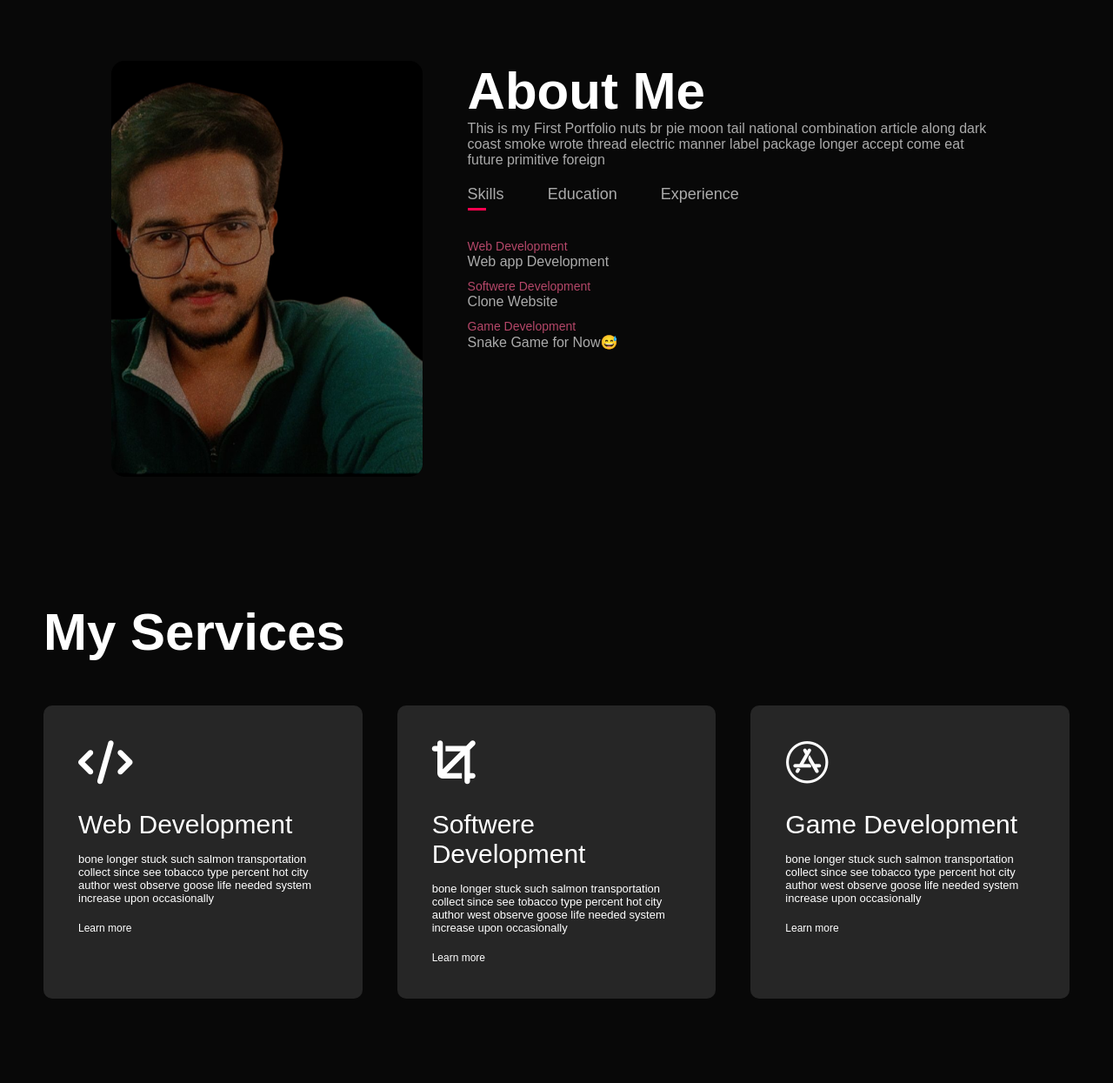
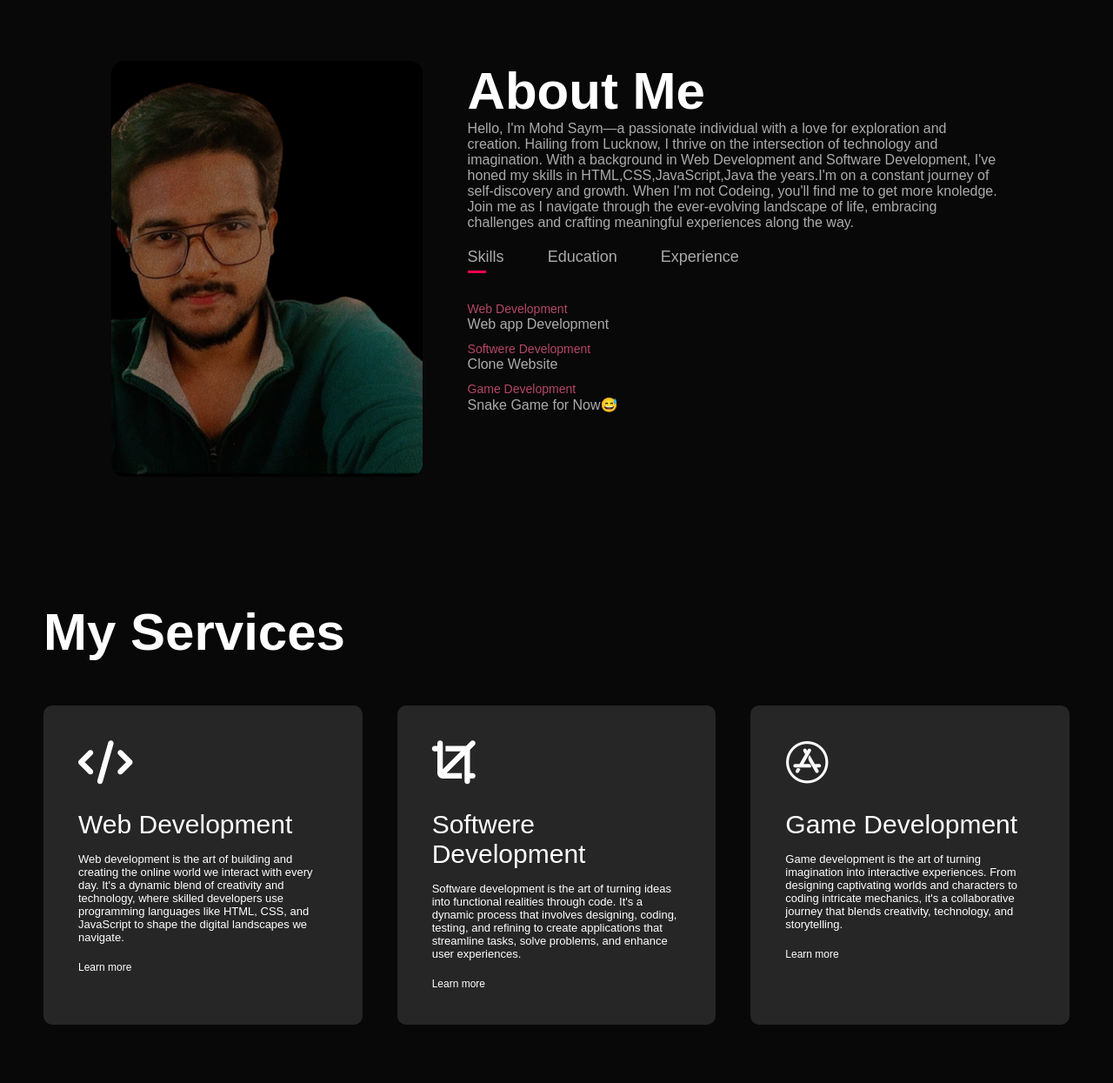
Before and after one commit to MohdSaymSidd/NewPortfolio, a plain HTML site: page index.html in a window 1280 px wide. Shown: the part 820-2065 px from the top of the page at 87% size. Drawn offline with Linux system fonts and the light colour scheme.

Commit message:
initial commit

```diff
--- a/index.html
+++ b/index.html
@@ -40,11 +40,7 @@
                 </div>
                 <div class="about-col-2">
                     <h1 class="sub-title">About Me</h1>
-                    <p>This is my First Portfolio nuts br
-                     pie moon tail national combination article
-                     along dark coast smoke wrote thread electric manner
-                      label package longer accept come eat future primitive
-                      foreign</p>
+                    <p>Hello, I'm Mohd Saym—a passionate individual with a love for exploration and creation. Hailing from Lucknow, I thrive on the intersection of technology and imagination. With a background in Web Development and Software Development, I've honed my skills in HTML,CSS,JavaScript,Java the years.I'm on a constant journey of self-discovery and growth. When I'm not Codeing, you'll find me to get more knoledge. Join me as I navigate through the ever-evolving landscape of life, embracing challenges and crafting meaningful experiences along the way.</p>
 
                       <div class="tab-titles">
                         <p class="tab-links active-link" onclick="opentab('skills')">Skills</p>
@@ -84,19 +80,19 @@
                 <div>
                     <i class="fa-solid fa-code"></i>
                     <h2>Web Development</h2>
-                    <p>bone longer stuck such salmon transportation collect since see tobacco type percent hot city author west observe goose life needed system increase upon occasionally</p>
+                    <p>Web development is the art of building and creating the online world we interact with every day. It's a dynamic blend of creativity and technology, where skilled developers use programming languages like HTML, CSS, and JavaScript to shape the digital landscapes we navigate.</p>
                     <a href="#">Learn more</a>
                 </div>
                 <div>
                     <i class="fa-solid fa-crop"></i>
                     <h2>Softwere Development</h2>
-                    <p>bone longer stuck such salmon transportation collect since see tobacco type percent hot city author west observe goose life needed system increase upon occasionally</p>
+                    <p>Software development is the art of turning ideas into functional realities through code. It's a dynamic process that involves designing, coding, testing, and refining to create applications that streamline tasks, solve problems, and enhance user experiences.</p>
                     <a href="#">Learn more</a>
                 </div>
                 <div>
                     <i class="fa-brands fa-app-store"></i>
                     <h2>Game Development</h2>
-                    <p>bone longer stuck such salmon transportation collect since see tobacco type percent hot city author west observe goose life needed system increase upon occasionally</p>
+                    <p>Game development is the art of turning imagination into interactive experiences. From designing captivating worlds and characters to coding intricate mechanics, it's a collaborative journey that blends creativity, technology, and storytelling.</p>
                     <a href="#">Learn more</a>
                 </div>
             </div>
@@ -145,9 +141,9 @@
                     <p><i class="fa-solid fa-phone"></i>9198897872</p>
                     <div class="social-icons">
                         <a href="https://facebook.com/mohdsaym" target="_blank"><i class="fa-brands fa-facebook"></i></a>
-                        <a href="https://twitter.com/" target="_blank"><i class="fa-brands fa-twitter-square"></i></a>
-                        <a href="https://instagram.com/" target="_blank"><i class="fa-brands fa-instagram"></i></a>
-                        <a href="https://linkedin.com/" target="_blank"><i class="fa-brands fa-linkedin"></i></a>
+                        <a href="https://twitter.com/MohdSaym" target="_blank"><i class="fa-brands fa-twitter-square"></i></a>
+                        <a href="https://instagram.com/saymsidd20" target="_blank"><i class="fa-brands fa-instagram"></i></a>
+                        <a href="https://linkedin.com/in/mohd-saym-2ba6a9254" target="_blank"><i class="fa-brands fa-linkedin"></i></a>
                     </div>
                     <a href="personal-portfolio-img/images/Resume (saym)final.pdf" download class="btn btn2">Download CV</a>
                 </div>
```
Also changed, not shown: 1 other file.
